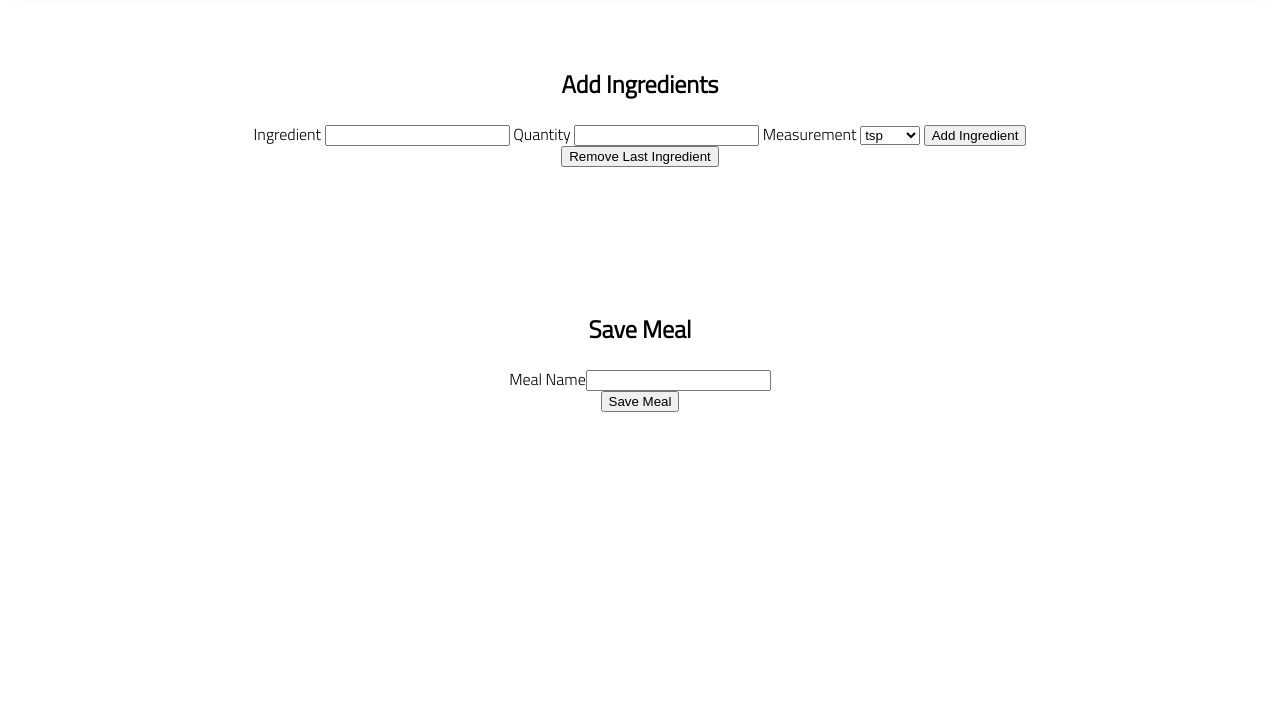
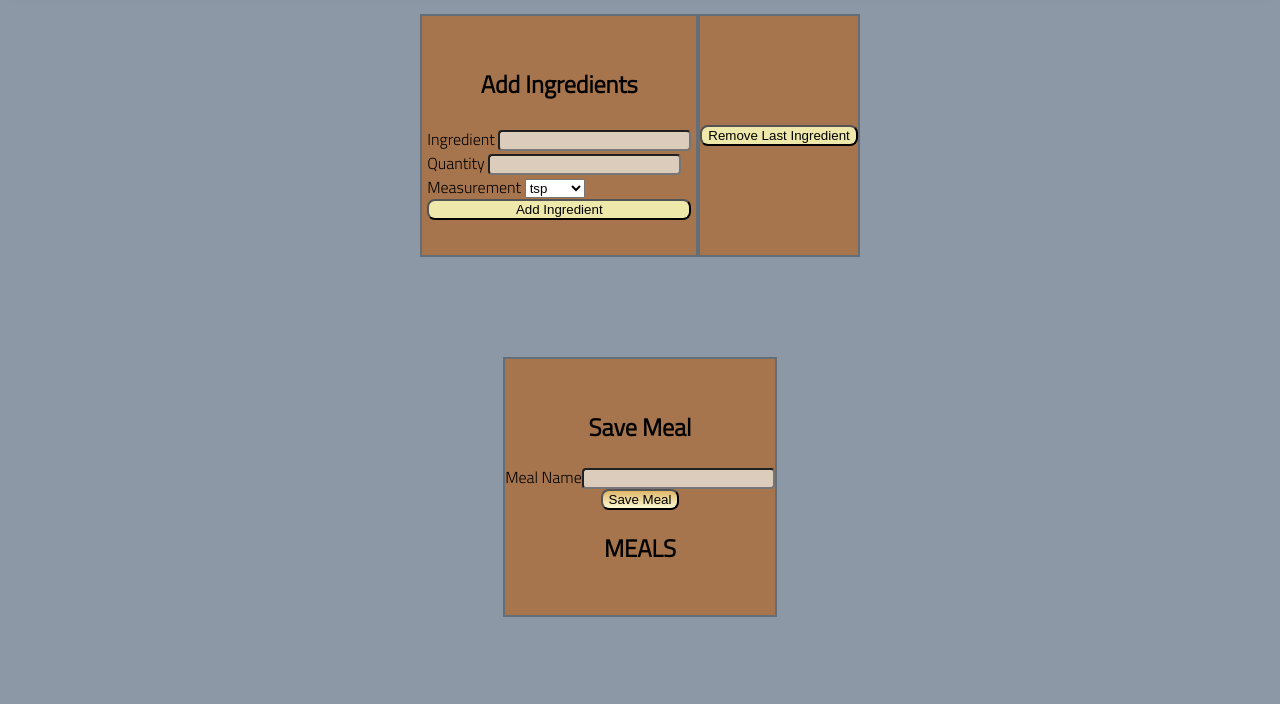
Before and after one commit to dfrancisco26/meal-tracker, a plain HTML site: page index.html in a window 1280 px wide. Shown: the part 96-800 px from the top of the page. Drawn offline with Linux system fonts and the light colour scheme.

Commit message:
Lots and lots of CSS tomfoolery, and editing the textcontent of the ingredient list in app.js

```diff
--- a/app.js
+++ b/app.js
@@ -38,7 +38,7 @@ saveMeal.addEventListener('click', () => {
 
 function renderIngredientLI(item) {
     const li = document.createElement('li');
-    li.textContent = `${item.ingredient} ${item.qty} ${item.measurement}`;
+    li.textContent = `${item.qty} ${item.measurement} of ${item.ingredient}`;
     return li;
 }
 
@@ -60,7 +60,7 @@ function renderMeals() {
 
 function renderMealLI(meal) {
     const li = document.createElement('li');
-    li.textContent = `${meal.name} ${meal.count}`;
+    li.textContent = `${meal.name} - ${meal.count} ingredients`;
     return li;
 }
 
--- a/index.html
+++ b/index.html
@@ -19,9 +19,8 @@
         </div>
     </header>
     <main>
-<!--We need a form with three inputs, one select, one number,
-one text. Also, a button to submit the form.-->
-    <section>
+    <div id="top-sections">
+    <section class="add-box">
         <h1>Add Ingredients</h1>
     <form id = 'add-ingredient'>
         <label>Ingredient
@@ -39,18 +38,22 @@ one text. Also, a button to submit the form.-->
                 <option value="tbsp">tbsp</option>
                 </select>
             </label>
-        <button type="submit">Add Ingredient</button>
+        <button id="addButton" type="submit">Add Ingredient</button>
     </form>
-    <div class="ingredient-list">
+    </section>
+    <section class="ingredient-list">
+<div class="ingredient-list">
         <ul id="ingredient-list"></ul>
     </div>
         <button id="remove">Remove Last Ingredient</button>
     </section>
-    <section>
+    </div>
+    <section class="bottom-section">
         <h1>Save Meal</h1>
         <label>Meal Name<input type="text" name="meal" id="meal">
         </label>
         <button id="save-meal">Save Meal</button>
+        <h1>MEALS</h1>
         <ul id="meal-list"></ul>
     </section>
     </main>
--- a/styles/style.css
+++ b/styles/style.css
@@ -2,11 +2,17 @@
 body {
     /* feel free to update these css variables for a quick theme */
 
-    --color1: white;
-    --color2: white;
-    --color3: white;
-    --color4: white;
-    --color5: white;
+    --dark-electric-blue: #646e78ff;
+--manatee: #8d98a7ff;
+--almond: #dcccbbff;
+--sunray: #eab464ff;
+--cafe-au-lait: #a7754dff;
+
+    --color1: #646e78ff;
+    --color2: #8d98a7ff;
+    --color3: #dcccbbff;
+    --color4: #eab464ff;
+    --color5: #a7754dff;
 
     /* https://coolors.co/generate and click export -> scss to get the colors to copy and paste below*/
 
@@ -41,7 +47,6 @@ main {
 
 section {
     background-color: var(--color5);
-    max-width: 80%;
     display: flex;
     flex-direction: column;
     justify-content: center;
@@ -53,6 +58,41 @@ section {
     border: solid 2px var(--color1);
 }
 
+.add-box {
+    display: flex;
+    flex-direction: column;
+    justify-content: flex-start;
+}
+
+#top-sections {
+    display: flex;
+    justify-content: space-evenly;
+    margin-bottom: 40px;
+}
+
+#ingredient-list {
+    background-color: rgb(79, 116, 79);
+    color: white;
+    font-weight: bold;
+}
+
+input {
+    background-color: var(--color3);
+    border-radius: 4px;
+    padding-left: 10px;
+}
+
+button {
+    background-color: palegoldenrod;
+    border-radius: 8px;
+}
+
+
+#save-meal {
+    background-image: linear-gradient(rgb(224, 182, 103), lightgoldenrodyellow ) ;
+
+}
+
 header {
     display: flex;
     justify-content: flex-end;
@@ -61,6 +101,13 @@ header {
     box-shadow: var(--shadow);
 }
 
+form {
+    display: flex;
+    flex-direction: column;
+    justify-content: space-between;
+    padding: 5px;
+
+}
 
 h2 {
     font-size: 1.8rem;
```
Also changed, not shown: styles/home.css (line endings or trailing spaces).
